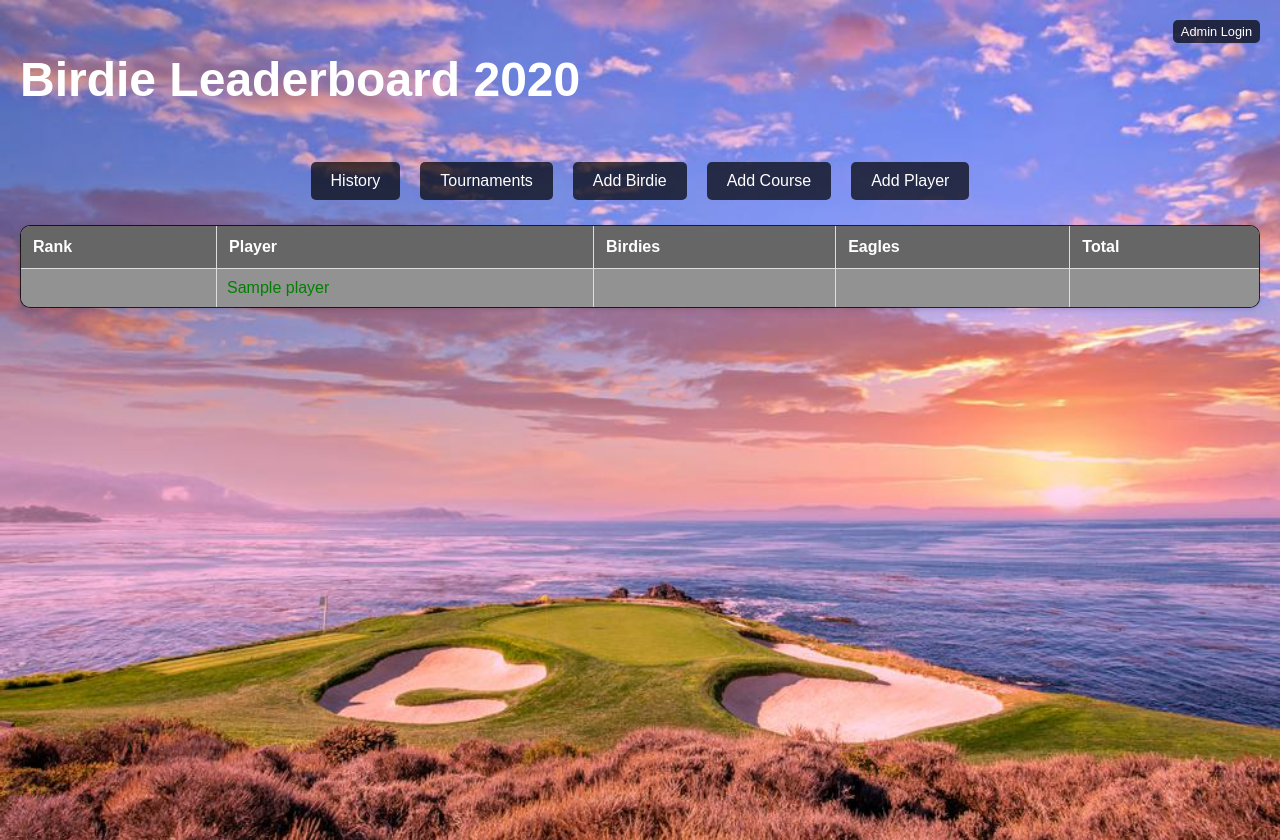
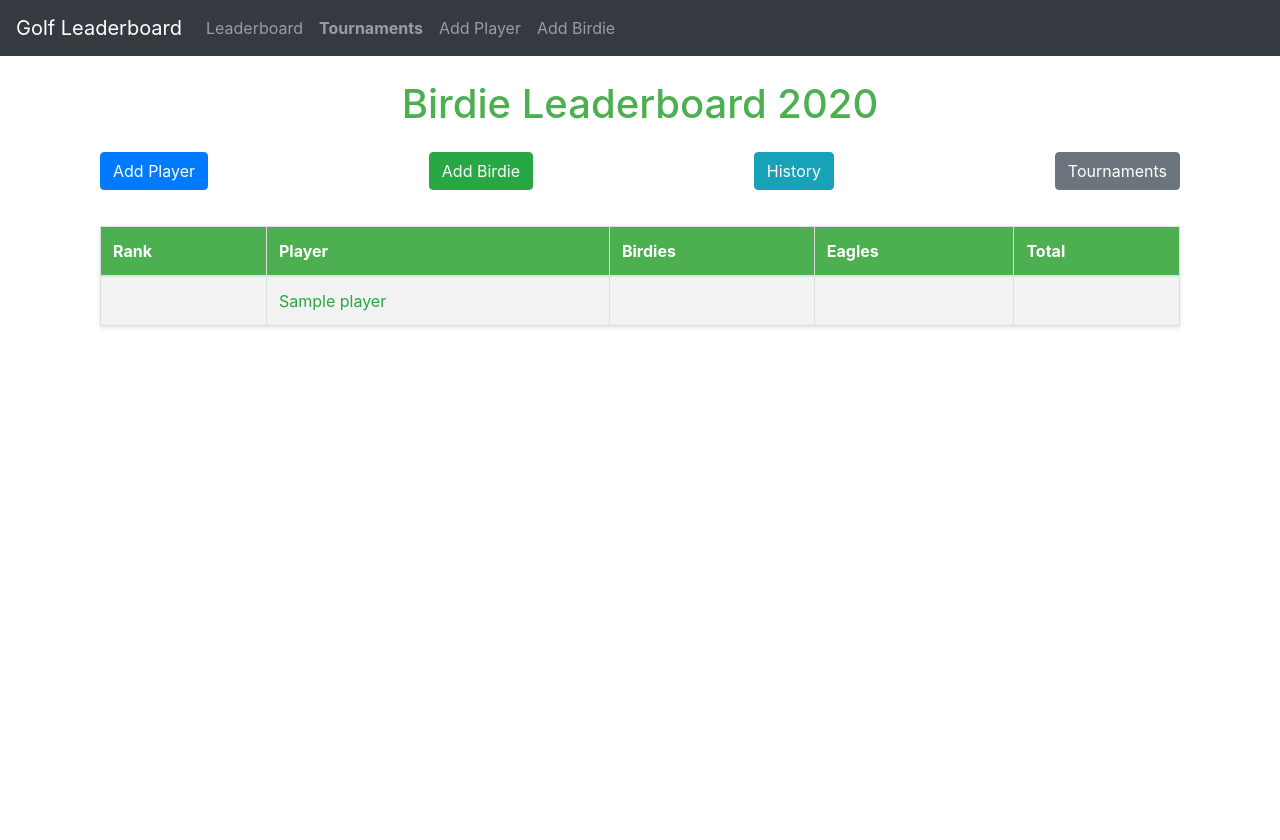
Before and after one commit to mawdis2/golf-leaderboard, a Flask app: template templates/leaderboard.html in a window 1280 px wide. After the commit the page ends 328 px from the top, so only its background shows below. Run offline with Flask 2, Linux system fonts and the light colour scheme; tables that the repository leaves empty hold one stand-in row (values such as "Sample post"); the template is opened without the code that fills it: values that come from a table or form of the project are taken from there, most other values are stand-ins (such as "Sample title", 1, 10 or a date in 2020); parts of the project's set-up code (start-up, migrations or seed data) failed here and were passed over; some libraries are stand-ins or nearby versions.

Commit message:
Center leaderboard title and improve tournament page readability

```diff
--- a/routes.py
+++ b/routes.py
@@ -864,7 +864,7 @@ def add_historical_totals():
                     try:
                         player_id = int(key.split('_')[1])
                         birdies = int(value) if value else 0
-                        eagles = int(request.form.get(f'eagles_{player_id}', 0) or 0
+                        eagles = int(request.form.get(f'eagles_{player_id}', 0) or 0)
                         has_trophy = request.form.get(f'trophy_{player_id}', 'off') == 'on'
 
                         print(f"\nProcessing player {player_id}:")
--- a/templates/leaderboard.html
+++ b/templates/leaderboard.html
@@ -1,169 +1,29 @@
 <!-- templates/leaderboard.html -->
-<!DOCTYPE html>
-<html lang="en">
-<head>
-    <meta charset="UTF-8">
-    <meta name="viewport" content="width=device-width, initial-scale=1.0">
-    <title>Golf Stats {{ year }}</title>
-    <link rel="stylesheet" href="{{ url_for('static', filename='styles.css') }}">
-    <style>
-        body {
-            background-image: url("{{ url_for('static', filename='background.jpg') }}");
-            background-size: cover;
-            background-position: center;
-            background-repeat: no-repeat;
-            background-attachment: fixed;
-            margin: 0;
-            padding: 20px;
-            min-height: 100vh;
-            font-family: Arial, sans-serif;
-        }
+{% extends "base.html" %}
 
-        h1 {
-            text-align: center;
-            color: white;
-            margin-bottom: 30px;
-        }
+{% block title %}Birdie Leaderboard{% endblock %}
 
-        .admin-login {
-            position: absolute;
-            top: 20px;
-            right: 20px;
-            padding: 10px 20px;
-            background-color: rgba(0, 0, 0, 0.7);
-            color: white;
-            text-decoration: none;
-            border-radius: 5px;
-        }
-
-        .admin-login:hover {
-            background-color: rgba(0, 0, 0, 0.9);
-        }
-
-        .add-player {
-            position: absolute;
-            top: 20px;
-            left: 20px;
-            padding: 10px 20px;
-            background-color: rgba(0, 0, 0, 0.7);
-            color: white;
-            text-decoration: none;
-            border-radius: 5px;
-        }
-
-        .add-player:hover {
-            background-color: rgba(0, 0, 0, 0.9);
-        }
-
-        table {
-            background-color: rgba(0, 0, 0, 0.8);
-            border-radius: 10px;
-            overflow: hidden;
-        }
-
-        th {
-            background-color: rgba(0, 0, 0, 0.6);
-            color: white;
-            padding: 12px;
-        }
-
-        td {
-            background-color: rgba(0, 0, 0, 0.4);
-            color: white;
-            padding: 10px;
-        }
-
-        tr:hover td {
-            background-color: rgba(0, 0, 0, 0.6);
-        }
-
-        .player-link {
-            color: white;
-            text-decoration: none;
-        }
-
-        .player-link:hover {
-            text-decoration: underline;
-        }
-
-        .header-container {
-            display: flex;
-            justify-content: space-between;
-            align-items: center;
-            margin-bottom: 20px;
-        }
-
-        .admin-login {
-            font-size: 0.8rem;
-            padding: 0.25rem 0.5rem;
-            margin-left: 10px;
-        }
-
-        .button-container {
-            display: flex;
-            justify-content: center;
-            gap: 10px;
-            margin-bottom: 20px;
-            flex-wrap: wrap;
-        }
-
-        .button {
-            padding: 10px 20px;
-            background-color: rgba(0, 0, 0, 0.7);
-            color: white;
-            text-decoration: none;
-            border-radius: 5px;
-            text-align: center;
-        }
-
-        .button:hover {
-            background-color: rgba(0, 0, 0, 0.9);
-        }
-
-        @media (max-width: 576px) {
-            .header-container {
-                flex-direction: row;
-                align-items: flex-start;
-            }
-
-            .admin-login {
-                font-size: 0.7rem;
-                padding: 0.2rem 0.4rem;
-            }
-
-            h1 {
-                font-size: 1.5rem;
-                margin-right: 10px;
-            }
-
-            .button-container {
-                flex-direction: column;
-                align-items: center;
-            }
-
-            .button {
-                width: 100%;
-                margin-bottom: 5px;
-            }
-        }
-    </style>
-</head>
-<body>
+{% block content %}
 <div class="container">
-        <div class="header-container">
-            <h1>Birdie Leaderboard {{ year }}</h1>
-            <a href="{{ url_for('main.login') }}" class="btn btn-secondary btn-sm admin-login">Admin Login</a>
+    <div class="row">
+        <div class="col-12 text-center">
+            <h1 class="mb-4">Birdie Leaderboard {{ year }}</h1>
+        </div>
     </div>
 
-        <div class="button-container">
-            <a href="{{ url_for('main.history') }}" class="button">History</a>
-            <a href="{{ url_for('main.tournaments') }}" class="button">Tournaments</a>
-            <a href="{{ url_for('main.add_birdie') }}" class="button">Add Birdie</a>
-            <a href="{{ url_for('main.add_course') }}" class="button">Add Course</a>
-            <a href="{{ url_for('main.add_player') }}" class="button">Add Player</a>
+    <div class="row mb-3">
+        <div class="col-12 d-flex justify-content-between">
+            <a href="{{ url_for('main.add_player') }}" class="btn btn-primary">Add Player</a>
+            <a href="{{ url_for('main.add_birdie') }}" class="btn btn-success">Add Birdie</a>
+            <a href="{{ url_for('main.history') }}" class="btn btn-info">History</a>
+            <a href="{{ url_for('main.tournaments') }}" class="btn btn-secondary">Tournaments</a>
+        </div>
     </div>
 
-        <table>
+    <div class="row">
+        <div class="col-12">
+            <table class="table table-striped">
+                <thead>
                     <tr>
                         <th>Rank</th>
                         <th>Player</th>
@@ -171,13 +31,14 @@
                         <th>Eagles</th>
                         <th>Total</th>
                     </tr>
+                </thead>
+                <tbody>
                     {% for player in players %}
                     <tr>
                         <td>{{ player.rank }}</td>
                         <td>
-                    <a href="{{ url_for('main.player_birdie_records', player_id=player.id) }}" style="color: green;">
-                        {{ player.name }}
-                        {% if player.emojis %}{{ player.emojis }}{% endif %}
+                            <a href="{{ url_for('main.player_birdie_records', player_id=player.id) }}" class="text-success">
+                                {{ player.name }} {% if player.emojis %}{{ player.emojis }}{% endif %}
                             </a>
                         </td>
                         <td>{{ player.birdie_count }}</td>
@@ -185,7 +46,9 @@
                         <td>{{ player.total }}</td>
                     </tr>
                     {% endfor %}
+                </tbody>
             </table>
         </div>
-</body>
-</html>
+    </div>
+</div>
+{% endblock %}
```
Also changed, not shown: templates/tournaments.html (+75 -52 lines). Lines whose indentation alone changed are shown as unchanged.
